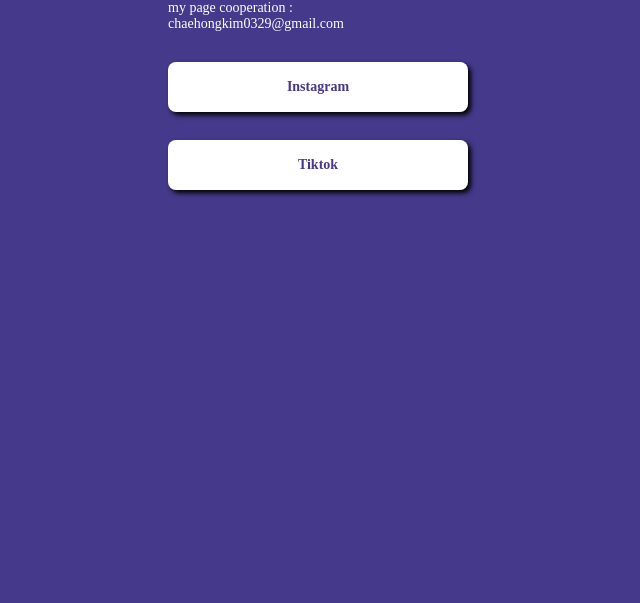
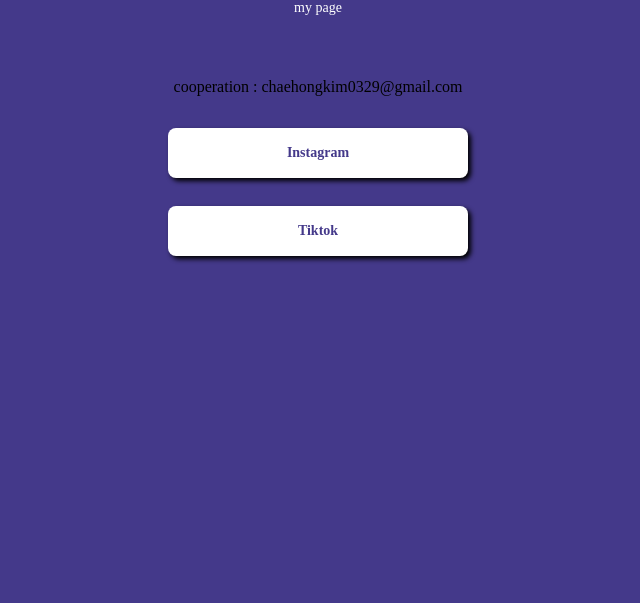
Before and after one commit to germenmontv/mypage, a plain HTML site: page index.html in a window 1280 px wide. Shown: the part 197-800 px from the top of the page, without its empty margins (322-962 px from the left). Drawn offline with Linux system fonts and the light colour scheme; a web font is replaced by a local one.

Commit message:
Update index.html

```diff
--- a/index.html
+++ b/index.html
@@ -92,7 +92,7 @@
         <div class="profile"></div>
         <h1 class="main"> Germenmontv</h1>
         <p class="sub">
-            my page
+            my page<p></p>
             cooperation : chaehongkim0329@gmail.com
         </p>
 
```
